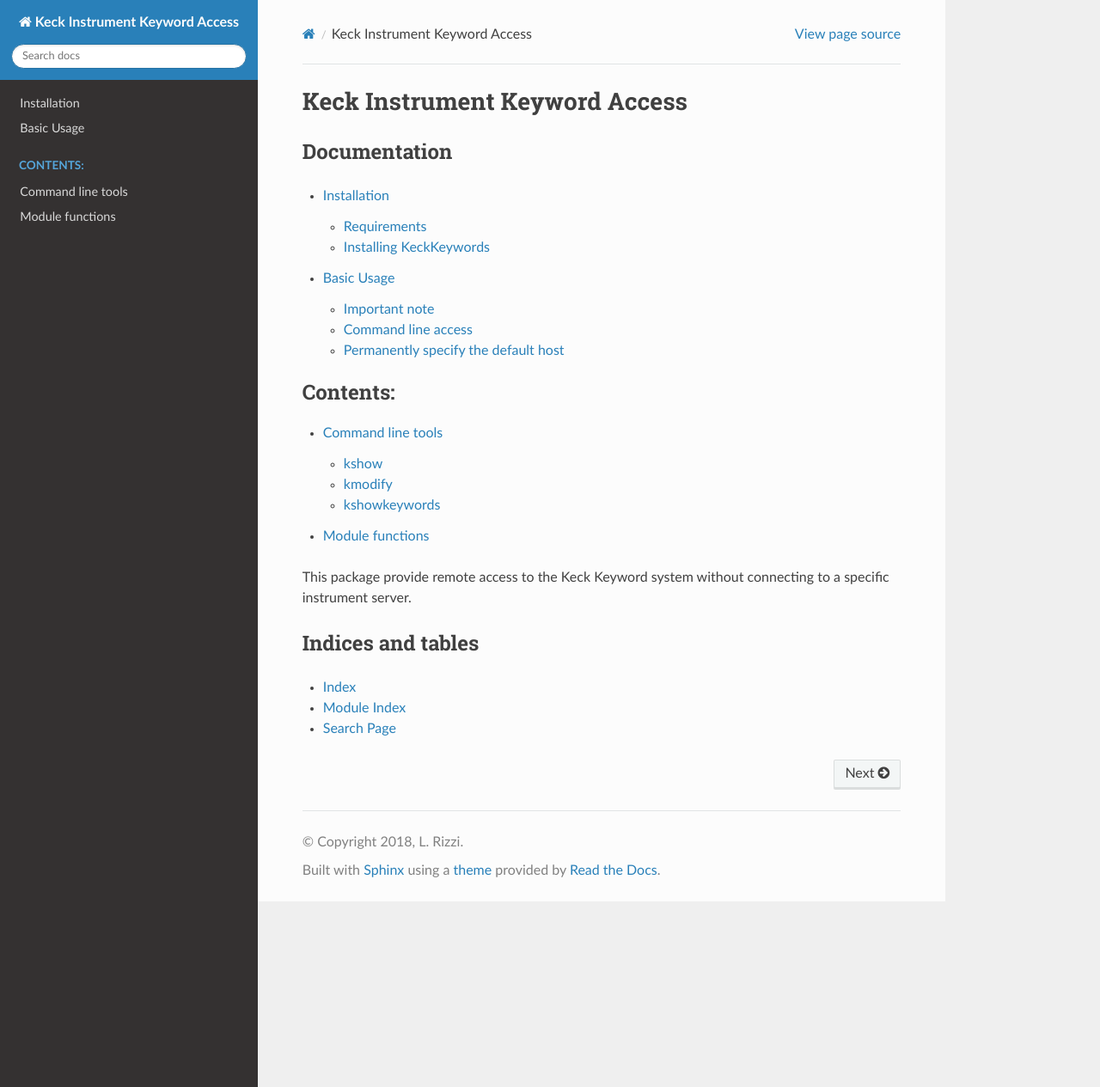
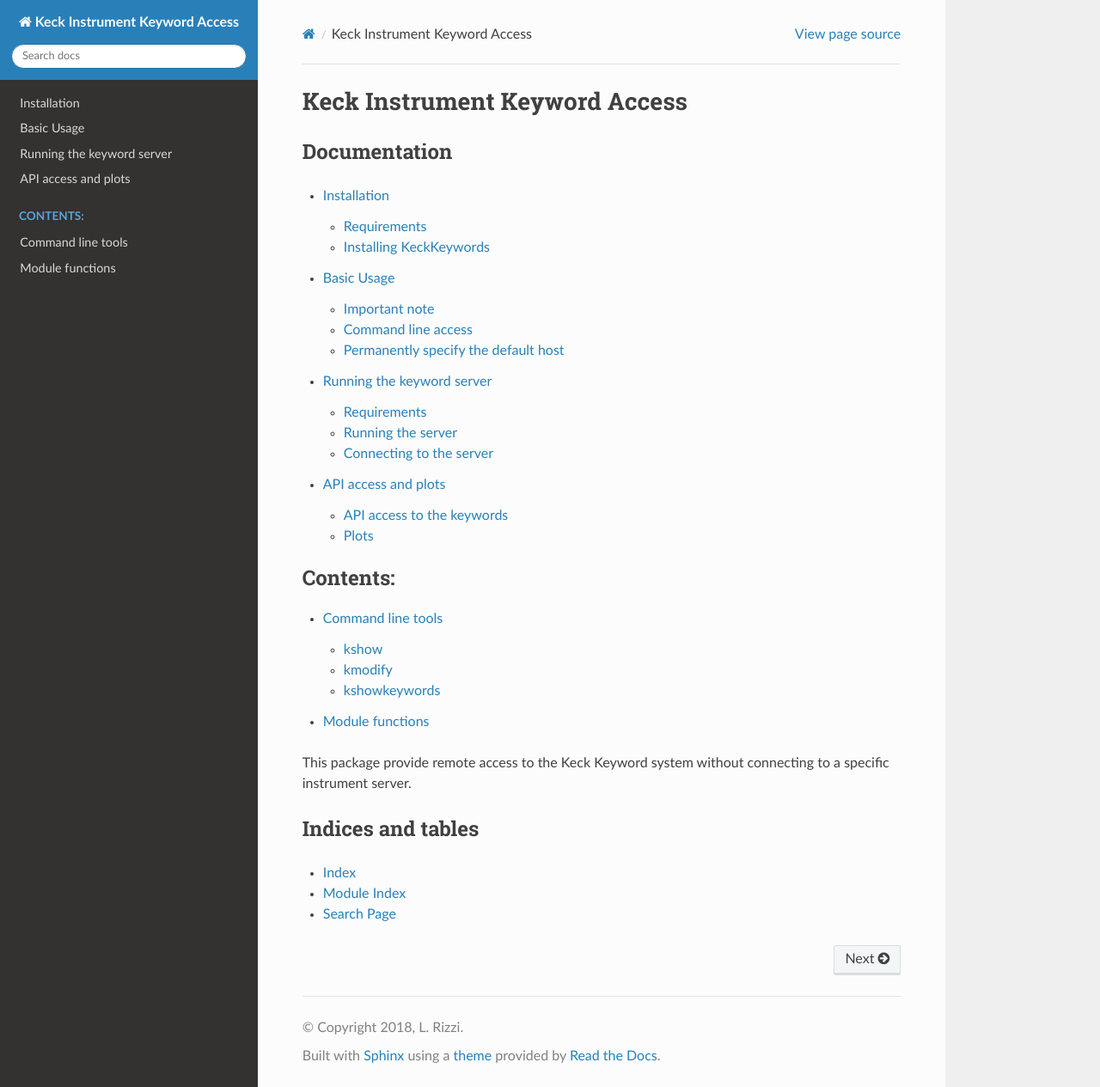
Before and after one commit to KeckObservatory/KeckKeywords, a Sphinx documentation site: the page built from docs/source/index.rst, in a window 1280 px wide and 1265 px high. Shown: the whole window at 86% size. Built offline with Sphinx 7.4.7 and the Read the Docs theme 2.0.0, drawn with Linux system fonts in a browser that asks for light colours.

Commit message:
Updates to documentation

```diff
--- a/docs/source/index.rst
+++ b/docs/source/index.rst
@@ -15,6 +15,8 @@
 
    keckkeywords/installation
    keckkeywords/basic_usage
+   keckkeywords/keyword_server
+   keckkeywords/api_plot
 
 .. toctree::
    :maxdepth: 2
--- /dev/null
+++ b/docs/source/keckkeywords/api_plot.rst
@@ -0,0 +1,30 @@
+********************
+API access and plots
+********************
+
+
+API access to the keywords
+==========================
+
+If the server is running, you can use a browser to directly access the keywords by visiting the following routes:
+
+- kshow:
+
+    http://hostname:5002/show/<server>/<keyword>
+
+- kmodify:
+
+    http://hostname:5002/modify/<server>/<keyword>?value=<value>
+
+- kshowkeywords:
+
+    http://hostname:5002/showkeywords/<server>
+
+Plots
+=====
+
+It is possible to plot the history of the last day for a keyword with:
+
+    http://hostname:5002/plot/<server>/<keyword>
+
+Note that the plot is dynamic: you can pan and zoom.
--- a/docs/source/keckkeywords/commands.rst
+++ b/docs/source/keckkeywords/commands.rst
@@ -4,20 +4,20 @@
 kshow
 *****
 .. argparse::
-   :filename: ../../scripts/kshow
+   :filename: ../scripts/kshow
    :func: parser
    :prog: kshow
 
 kmodify
 *******
 .. argparse::
-   :filename: ../../scripts/kmodify
+   :filename: ../scripts/kmodify
    :func: parser
    :prog: kmodify
 
 kshowkeywords
 *************
 .. argparse::
-   :filename: ../../scripts/kshowkeywords
+   :filename: ../scripts/kshowkeywords
    :func: parser
    :prog: kshowkeywords
--- /dev/null
+++ b/docs/source/keckkeywords/keyword_server.rst
@@ -0,0 +1,60 @@
+**************************
+Running the keyword server
+**************************
+
+The keyword server is Flask mini-service that must run on a host that has access to keywords.
+For example, in the case of KCWI the options are kcwiserver, vm-kcwi or kcwibuild.
+To produce keyword plots, the server must be able to access the keyword history. This limits the
+available options and requires the server to run on selected users. For example, in the case of KCWI, the user
+kcwirun@kcwiserver is authorized to connect to the history grabber.
+
+Requirements
+============
+
+A number of packages must be available to run the keyword server:
+
+- Flask
+- Python KTL access (KTL)
+
+If the graphics capabilities are required, to plot keywords, then these packages are required:
+
+- pandas
+- holoviews
+- bokeh
+
+If these packages are not available, the server will run anyway but no graphics will be generated.
+
+To import KTL, there are a few options:
+
+- use kpython3
+- add the released library path to PYTHONPATH with::
+
+    setenv PYTHONPATH /kroot/rel/default/lib/python
+
+- make sure that the RELDIR environment variable is defined. In this case PYTHONPATH will be updated automatically.
+
+
+Running the server
+==================
+
+The server is contained in keyword_server/keyword_server.py
+
+To run it, just type::
+
+    (k)python keyword_server.py
+
+The script can be copied to any other directory and run from there.
+
+Connecting to the server
+========================
+
+If the server is running on hostname, it is accessible at: http://hostname:5002.
+
+If hostname is not accessible from your location, it is possible to establish a tunnel and then
+access the localhost connection::
+
+    ssh user@hostname -L 5002:localhost:5002
+
+Localhost becomes the new server, so it's possible to do::
+
+    kshow -host localhost kt1s tmp1
```
